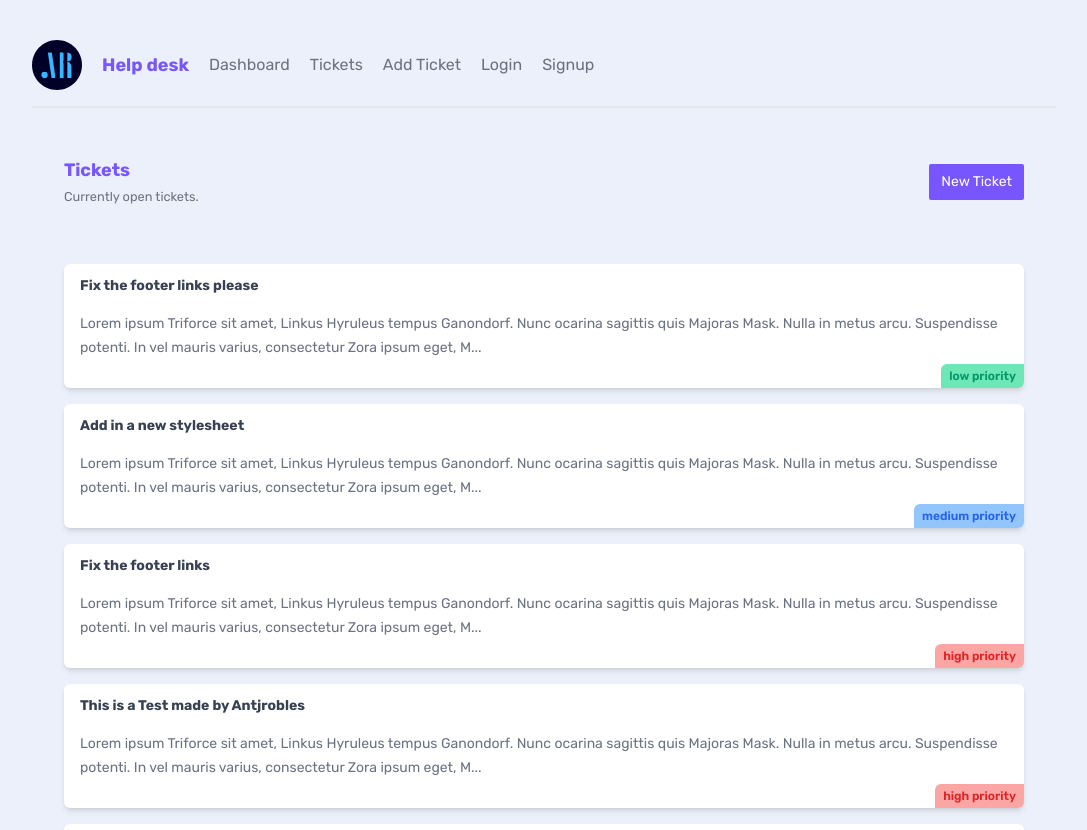
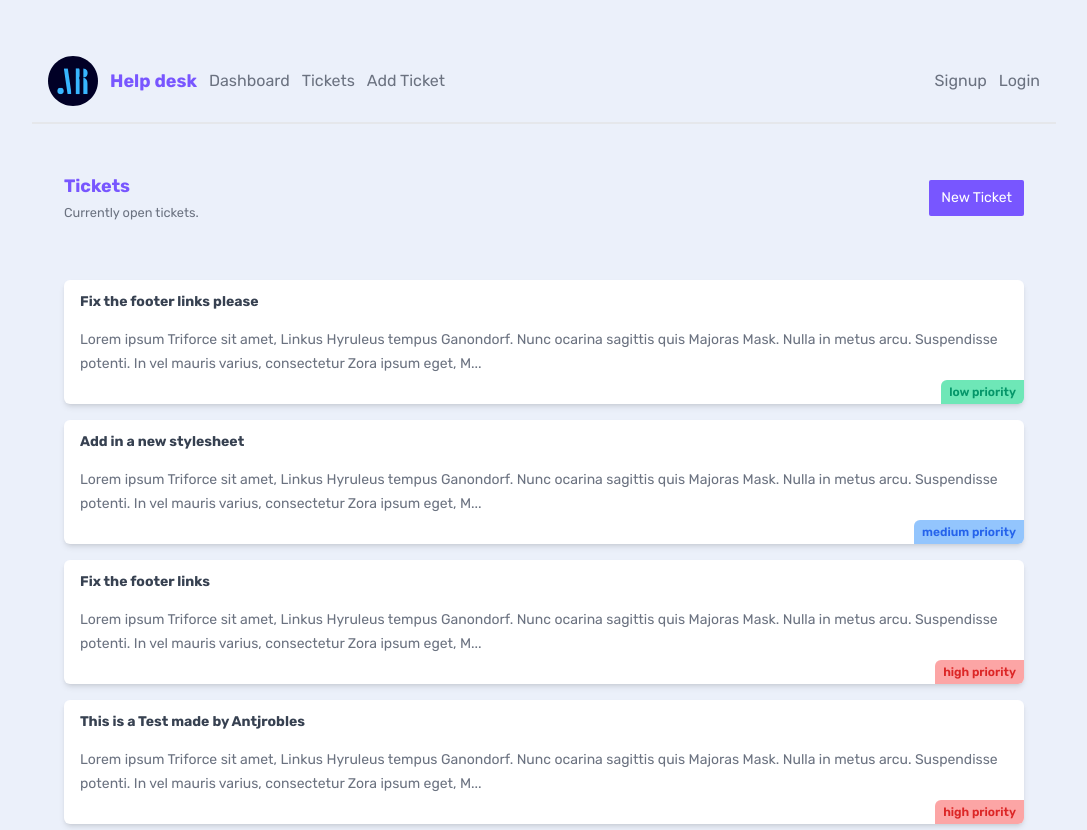
Before and after one commit to Antjrobles/nextjs-app, a Next.js app: page /tickets in a window 1280 px wide. Shown: the top 830 px of the page, without its empty margins (96-1183 px from the left). Built offline with nearby package versions, Linux system fonts and the light colour scheme; data requests are answered from the project's data file.

Commit message:
Dynamic Metadata

```diff
--- /dev/null
+++ b/app/(dashboard)/[...not-found]/page.jsx
@@ -0,0 +1,5 @@
+import { notFound } from "next/navigation"
+
+export default function NotFoundCatchAll() {
+  notFound()
+}
--- a/app/(dashboard)/tickets/[id]/page.jsx
+++ b/app/(dashboard)/tickets/[id]/page.jsx
@@ -1,6 +1,17 @@
 import { notFound } from "next/navigation"; //  For the default 404
 
 export const dynamicParams = true; // This makes the page static return a 404 if the id is not found
+
+export async function generateMetadata({ params }) {
+  const id = params.id
+
+  const res = await fetch(`http://localhost:4000/tickets/${id}`)
+  const ticket = await res.json()
+
+  return {
+    title: `Helpdesk | ${ticket.title}`
+  }
+}
 
 
 export async function generateStaticParams() {
--- a/app/(dashboard)/tickets/page.jsx
+++ b/app/(dashboard)/tickets/page.jsx
@@ -1,7 +1,11 @@
 import { Suspense } from "react"
 import TicketList from "./TicketList"
 import Loading from "../loading"
-import Link from "next/link"
+import Link from "next/link";
+
+export const metadata = {
+  title: 'Tickets Helpdesk',
+}
 
 export default function Tickets() {
   return (
--- a/app/components/Navbar.jsx
+++ b/app/components/Navbar.jsx
@@ -4,16 +4,19 @@ import Logo from '../../public/AR2.svg';
 
 export default function Navbar() {
   return (
-    <nav>
-      <Image src={Logo} alt='Logo' width={50} quality={100} />
+    <nav className='flex items-center justify-between p-4'>
+      <div className='flex items-center gap-3'>
+        <Image src={Logo} alt='Logo' width={50} quality={100} />
 
-      <h1>Help desk</h1>
-      <Link href='/'>Dashboard</Link>
-      <Link href='/tickets'>Tickets</Link>
-      <Link href='/tickets/create'>Add Ticket</Link>
-
+        <h1>Help desk</h1>
+        <Link href='/'>Dashboard</Link>
+        <Link href='/tickets'>Tickets</Link>
+        <Link href='/tickets/create'>Add Ticket</Link>
+      </div>
+      <div className="flex items-center gap-3">
+      <Link href='/signup'>Signup</Link>
       <Link href='/login'>Login</Link>
-      <Link href='/signup'>Signup</Link>
+      </div>
     </nav>
   );
 }
```
